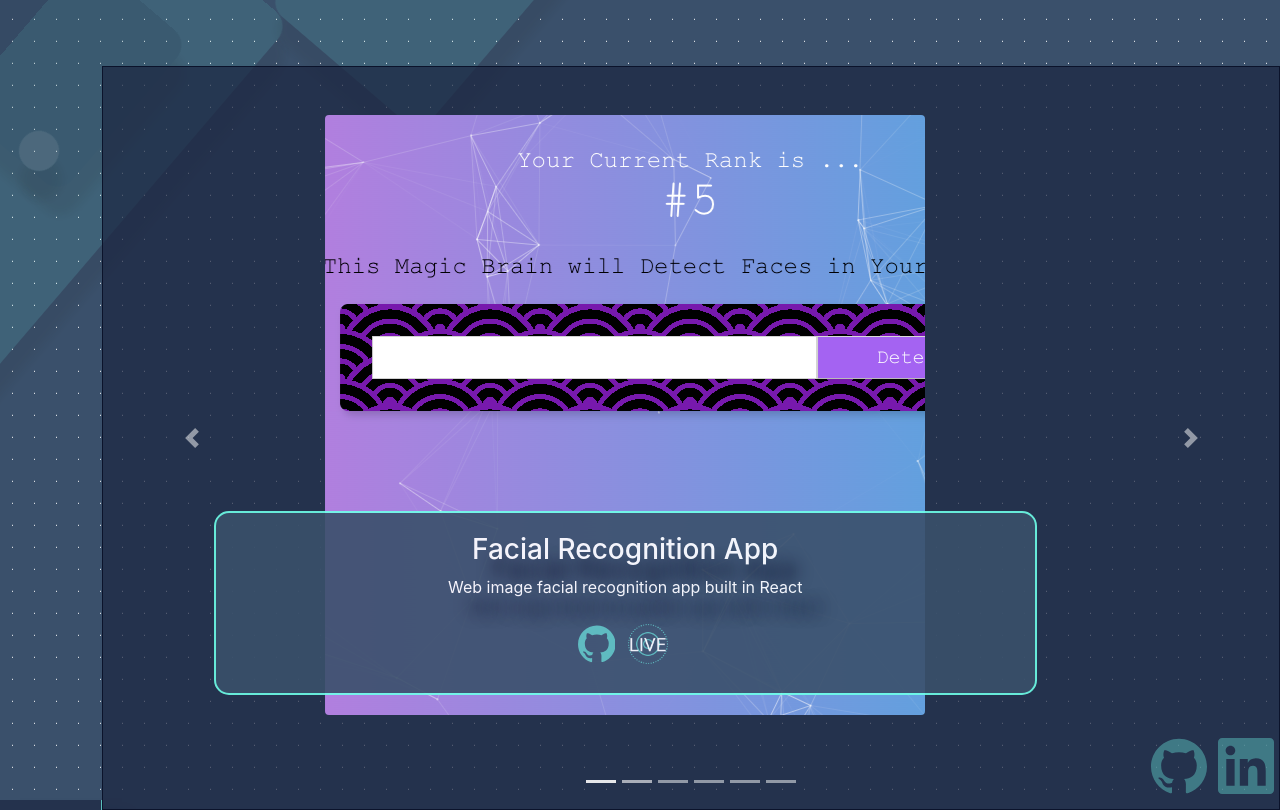
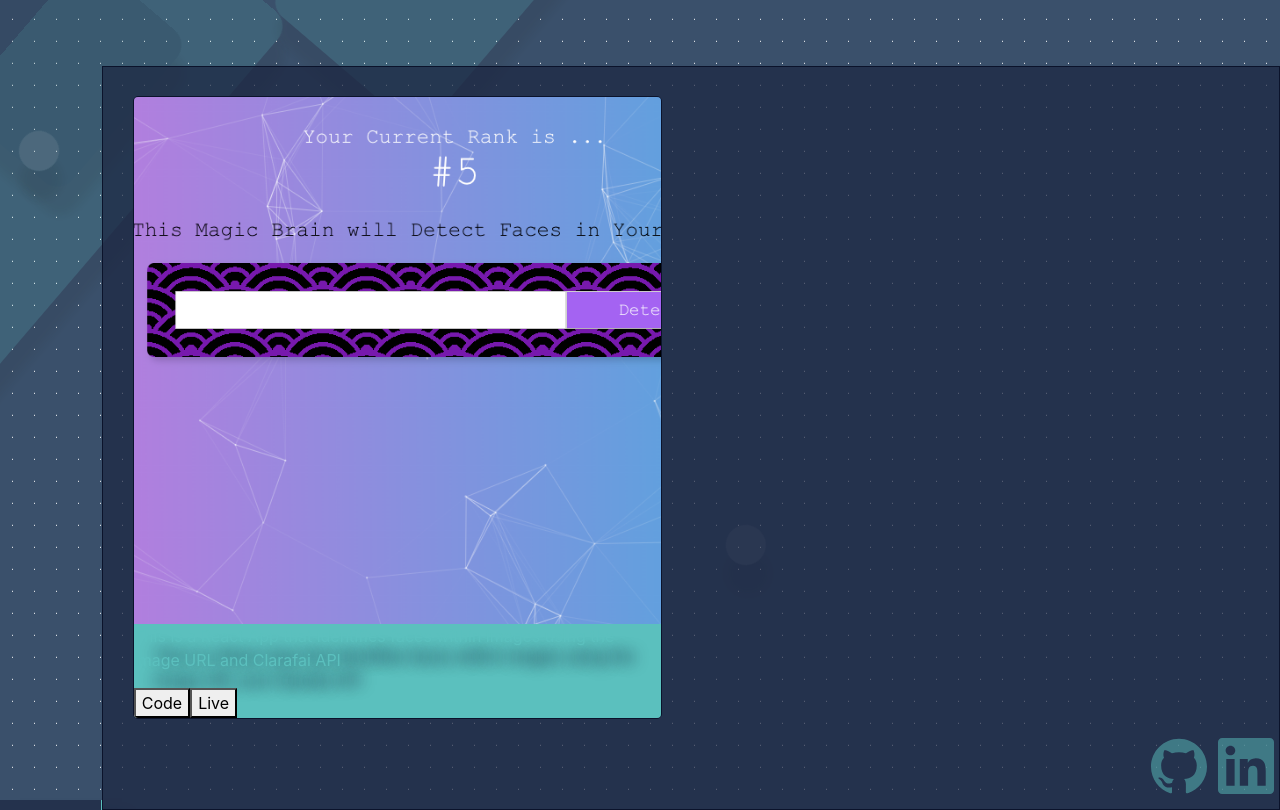
Before and after one commit to lukesaylor/DevPortfolioV2, a React (Create React App) app: page /#/Projects in a window 1280 px wide. Built offline with nearby package versions, Linux system fonts and the light colour scheme.

Commit message:
rebuilding project page

```diff
--- a/package.json
+++ b/package.json
@@ -4,6 +4,7 @@
   "homepage": "http://lukesaylor.github.io/DevPortfolioV2",
   "private": true,
   "dependencies": {
+    "@material-ui/core": "^4.11.0",
     "@testing-library/jest-dom": "^4.2.4",
     "@testing-library/react": "^9.5.0",
     "@testing-library/user-event": "^7.2.1",
--- a/src/components/Home/Home.js
+++ b/src/components/Home/Home.js
@@ -18,7 +18,7 @@ const Home = () => (
       <img className="CertIcon" src={CloudPlus} alt="comptia cloud+"></img>
       <img className="CertIcon" src={CSCP} alt="comptia CSCP"></img>
     </div>
-    <Tilt options={{ max: 5, scale: 1.03 }}>
+    <Tilt options={{ max: 15, scale: 1.0 }}>
       <div className="Tilt-inner">
         <img className="Homemain" src={Homemain} alt="lukassaylor" />
       </div>
--- /dev/null
+++ b/src/components/Projects/ProjectCard.css
@@ -0,0 +1,26 @@
+.CardContainer {
+
+  width: 45%;
+  margin: 2.5%;
+  border: thin solid#0b132b;
+  border-radius: 5px;
+  overflow: hidden;
+  display: flex;
+  flex-direction: column;
+}
+
+.CardImage {
+  width: 100%;
+  align-items: center;
+  flex:.5;
+
+}
+
+.CardInner {
+
+  background-color: #5bc0be;
+  bottom: 50%;
+
+
+
+}
--- /dev/null
+++ b/src/components/Projects/ProjectCard.js
@@ -0,0 +1,25 @@
+import React from "react";
+import './ProjectCard.css';
+
+function ProjectCard(props) {
+  return (
+    <div className="CardContainer">
+      <img
+        className="CardImage"
+        src={require(`../../Assets/ProjectImages/${props.image}.png`)}
+        alt="project"
+      />
+      <div className="CardInner">
+      <p className="CardText">{props.text}</p>
+        <a href={props.codelink} rel="noopener noreferrer" target="_blank">
+          <button className="CodeLink">Code</button>
+        </a>
+        <a href={props.livelink} rel="noopener noreferrer" target="_blank">
+          <button className="LiveLink">Live</button>
+        </a>
+      </div>
+    </div>
+  );
+}
+
+export default ProjectCard;
--- a/src/components/Projects/Projects.css
+++ b/src/components/Projects/Projects.css
@@ -6,6 +6,8 @@
   align-items: center;
   z-index: 6;
 }
+
+
 
 @keyframes rollin {
   from {
--- a/src/components/Projects/Projects.js
+++ b/src/components/Projects/Projects.js
@@ -1,137 +1,22 @@
 import React from "react";
 import "./Projects.css";
-import Carousel from "react-bootstrap/Carousel";
-import FacialApp from "../../Assets/ProjectImages/FacialApp.png";
-import PigDice from "../../Assets/ProjectImages/PigDice.png";
-import RoboPals from "../../Assets/ProjectImages/RoboPals.png";
-import TheBills from "../../Assets/ProjectImages/TheBills.png";
-import LiveIcon from "../../Assets/LiveIcon.png";
-import { ReactComponent as Githublogo } from "../../Assets/github.svg";
-import covidapp from "../../Assets/ProjectImages/covidapp.png";
-import chatapp from "../../Assets/ProjectImages/chatapp.png";
+import ProjectCard from "./ProjectCard";
 
-const Projects = () => (
+
+const Projects = () => {
+  return (
     <div className="Projectscontainer">
       <h1 className="Projectsheader">Projects</h1>
       <div className="ProjectsContent">
-      <Carousel className="h-100">
-        <Carousel.Item className="CarouselItem">
-          <img
-            className="d-block mx-auto mt-5 rounded"
-            src={FacialApp}
-            alt="First slide"
+        <ProjectCard
+          image="FacialApp"
+          text="This is a React App that identifies faces within images using the image URL and Clarafai API"
+          codelink="https://github.com/lukesaylor/facialrecogapp"
+          livelink="https://www.google.com"
         />
-          <Carousel.Caption className="CarouselText">
-            <h3>Facial Recognition App</h3>
-            <p>Web image facial recognition app built in React</p>
-            <div>
-              <a target="blank" href="https://github.com/lukesaylor">
-                <Githublogo className="ProjectGitIcon" />
-              </a>
-              <a target="blank" href="https://github.com/lukesaylor">
-                <img src={LiveIcon} alt="live" className="LiveIcon" />
-              </a>
-            </div>
-          </Carousel.Caption>
-        </Carousel.Item>
-        <Carousel.Item className="CarouselItem">
-          <img
-            className="d-block mx-auto rounded mt-5"
-            src={PigDice}
-            alt="Second slide"
-          />
-          <Carousel.Caption className="CarouselText">
-            <h3>Pig Dice Game</h3>
-            <p>Pig Dice Game built in HTML/JS</p>
-            <div>
-              <a target="blank" href="https://github.com/lukesaylor">
-                <Githublogo className="ProjectGitIcon" />
-              </a>
-              <a target="blank" href="https://github.com/lukesaylor">
-                <img src={LiveIcon} alt="live" className="LiveIcon" />
-              </a>
-            </div>
-          </Carousel.Caption>
-        </Carousel.Item>
-        <Carousel.Item className="CarouselItem">
-          <img
-            className="d-block mx-auto rounded mt-5"
-            src={RoboPals}
-            alt="Third slide"
-          />
-          <Carousel.Caption className="CarouselText">
-            <h3>RoboPals</h3>
-            <p>API generated robot user directory built in React</p>
-            <div>
-              <a target="blank" href="https://github.com/lukesaylor">
-                <Githublogo className="ProjectGitIcon" />
-              </a>
-              <a target="blank" href="https://github.com/lukesaylor">
-                <img src={LiveIcon} alt="live" className="LiveIcon" />
-              </a>
-            </div>
-          </Carousel.Caption>
-        </Carousel.Item>
-        <Carousel.Item className="CarouselItem">
-          <img
-            className="d-block mx-auto rounded mt-5"
-            src={TheBills}
-            alt="Fourth slide"
-          />
-          <Carousel.Caption className="CarouselText">
-            <h3>The Bills Band Page</h3>
-            <p>Band page built in React</p>
-            <div>
-              <a target="blank" href="https://github.com/lukesaylor">
-                <Githublogo className="ProjectGitIcon" />
-              </a>
-              <a target="blank" href="https://github.com/lukesaylor">
-                <img src={LiveIcon} alt="live" className="LiveIcon" />
-              </a>
-            </div>
-          </Carousel.Caption>
-        </Carousel.Item>
-        <Carousel.Item className="CarouselItem">
-          <img
-            className="d-block mx-auto rounded mt-5"
-            src={covidapp}
-            alt="Fifth Slide"
-          />
-          <Carousel.Caption className="CarouselText">
-            <h3>Covid-19 data app</h3>
-            <p>Built with React and ChartJS</p>
-            <div>
-              <a target="blank" href="https://github.com/lukesaylor">
-                <Githublogo className="ProjectGitIcon" />
-              </a>
-              <a target="blank" href="https://github.com/lukesaylor">
-                <img src={LiveIcon} alt="live" className="LiveIcon" />
-              </a>
-            </div>
-          </Carousel.Caption>
-        </Carousel.Item>
-        <Carousel.Item className="CarouselItem">
-          <img
-            className="d-block mx-auto rounded mt-5"
-            src={chatapp}
-            alt="Fifth Slide"
-          />
-          <Carousel.Caption className="CarouselText">
-            <h3>Realtime Chat App</h3>
-            <p>Built with React, Socket.io, Node, and Express</p>
-            <div>
-              <a target="blank" href="https://github.com/lukesaylor">
-                <Githublogo className="ProjectGitIcon" />
-              </a>
-              <a target="blank" href="https://github.com/lukesaylor">
-                <img src={LiveIcon} alt="live" className="LiveIcon" />
-              </a>
-            </div>
-          </Carousel.Caption>
-        </Carousel.Item>
-      </Carousel>
       </div>
     </div>
   );
+};
 
 export default Projects;
```
Also changed, not shown: 1 other file (tests, documents, lock files or other folders). Lines whose indentation alone changed are shown as unchanged.
